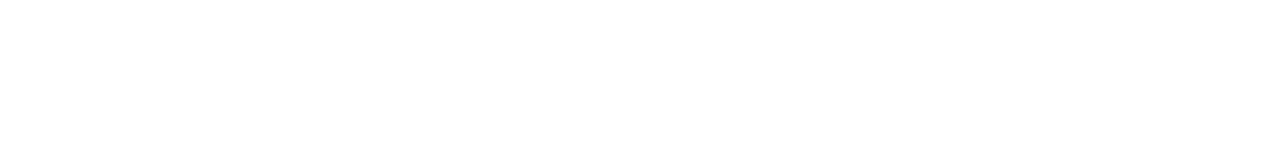
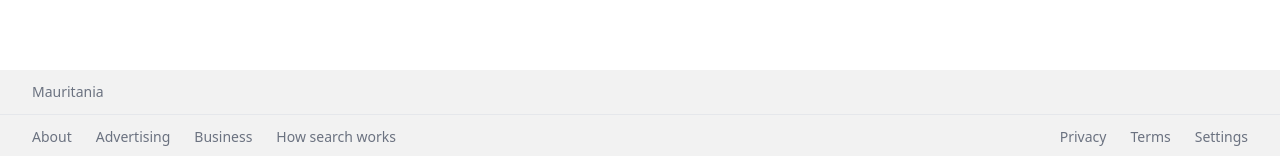
Before and after one commit to NajiCoder/Google-Clone, a Next.js app: page / in a window 1280 px wide. Shown: the part 641-797 px from the top of the page. Built offline with nearby package versions, Linux system fonts and the light colour scheme; no server answers.

Commit message:
Add footer

```diff
--- a/src/app/globals.css
+++ b/src/app/globals.css
@@ -6,4 +6,8 @@
   .btn {
     @apply bg-[#f8f9fa] rounded-md text-sm text-gray-800 hover:ring-1 hover:ring-gray-200 focus:outline-none active:ring-gray-400 hover:shadow-md w-36 h-10 transition-shadow;
   }
+
+  .link {
+    @apply hover:underline cursor-pointer;
+  }
 }
--- a/src/app/layout.jsx
+++ b/src/app/layout.jsx
@@ -1,5 +1,6 @@
 import Head from "next/head";
 import "./globals.css";
+import Footer from "@/components/Footer";
 
 export const metadata = {
   title: "Google Clone",
@@ -10,7 +11,12 @@
   return (
     <html lang="en">
       <Head />
-      <body>{children}</body>
+      <body>
+        {children}
+
+        {/* footer */}
+        <Footer />
+      </body>
     </html>
   );
 }
--- /dev/null
+++ b/src/components/Country.jsx
@@ -0,0 +1,35 @@
+"use client";
+
+import React, { use, useEffect, useState } from "react";
+
+export default function Country() {
+  const [country, setCountry] = useState("Mauritania");
+
+  const successCallback = async (position) => {
+    const { latitude, longitude } = position.coords;
+    const res = await fetch(
+      `https://maps.googleapis.com/maps/api/geocode/json?latlng=${latitude},${longitude}&result_type=country&key=${process.env.NEXT_PUBLIC_API_KEY}`
+    );
+    const data = await res.json();
+    console.log(data);
+    if (data.results.length > 0) {
+      const countryName = data.results[0].formatted_address;
+      console.log(countryName);
+      setCountry(countryName);
+    }
+  };
+
+  const errorCallback = (error) => {
+    console.log(error);
+  };
+
+  useEffect(() => {
+    navigator.geolocation.getCurrentPosition(successCallback, errorCallback);
+  }, []);
+
+  return (
+    <>
+      <div>{country}</div>
+    </>
+  );
+}
--- /dev/null
+++ b/src/components/Footer.jsx
@@ -0,0 +1,26 @@
+import React from "react";
+import Country from "./Country";
+
+export default function Footer() {
+  return (
+    <footer className="absolute bottom-0 text-sm text-gray-500 bg-[#f2f2f2] w-full">
+      <div className="border-b px-8 py-3">
+        {" "}
+        <Country />{" "}
+      </div>
+      <div className="flex flex-col sm:flex-row justify-between items-center px-8 py-3 space-y-7 sm:space-y-0">
+        <ul className="flex items-center space-x-6">
+          <li className="link">About</li>
+          <li className="link">Advertising</li>
+          <li className="link">Business</li>
+          <li className="link">How search works</li>
+        </ul>
+        <ul className="flex items-center space-x-6">
+          <li className="link">Privacy</li>
+          <li className="link">Terms</li>
+          <li className="link">Settings</li>
+        </ul>
+      </div>
+    </footer>
+  );
+}
```
